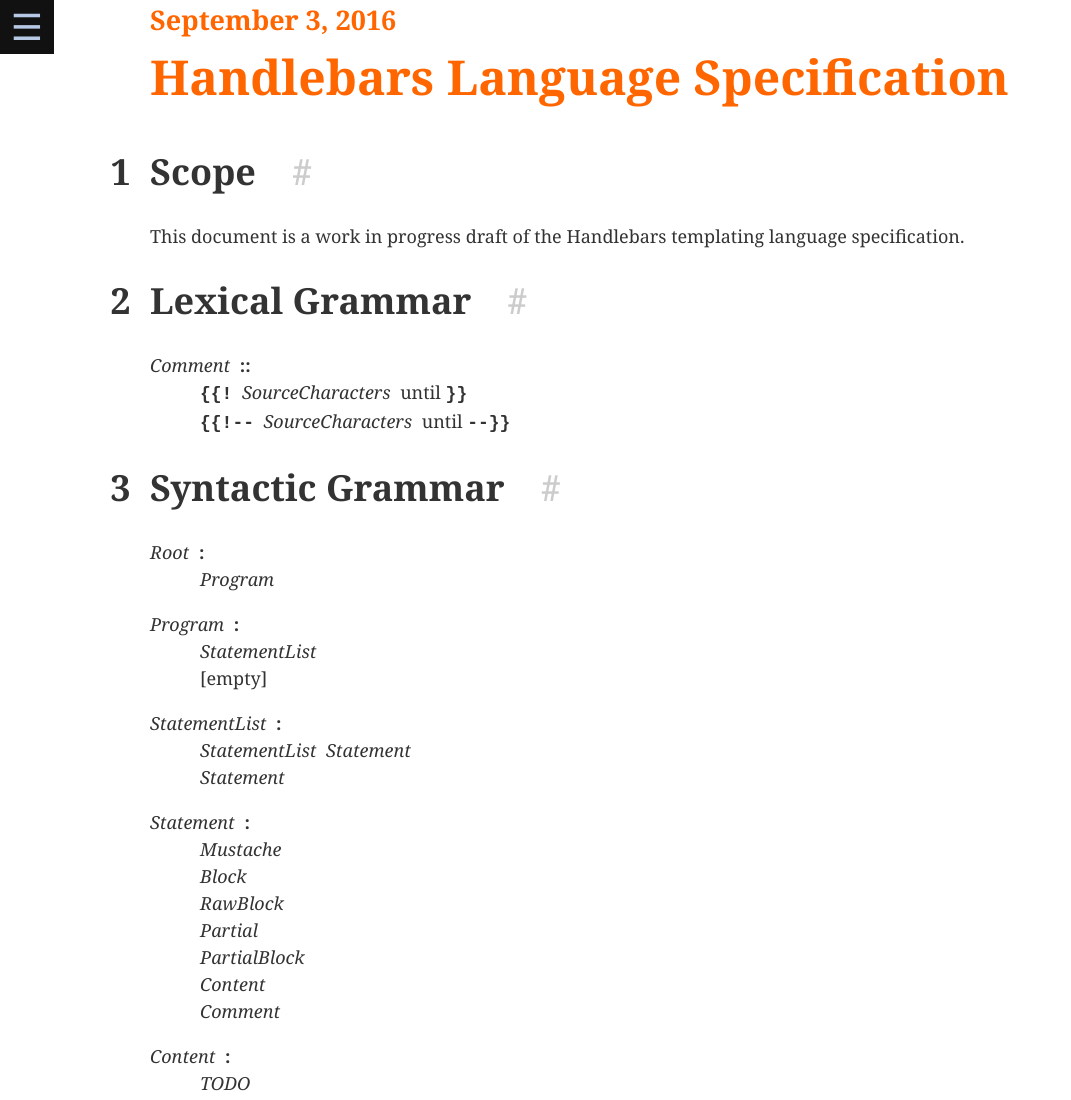
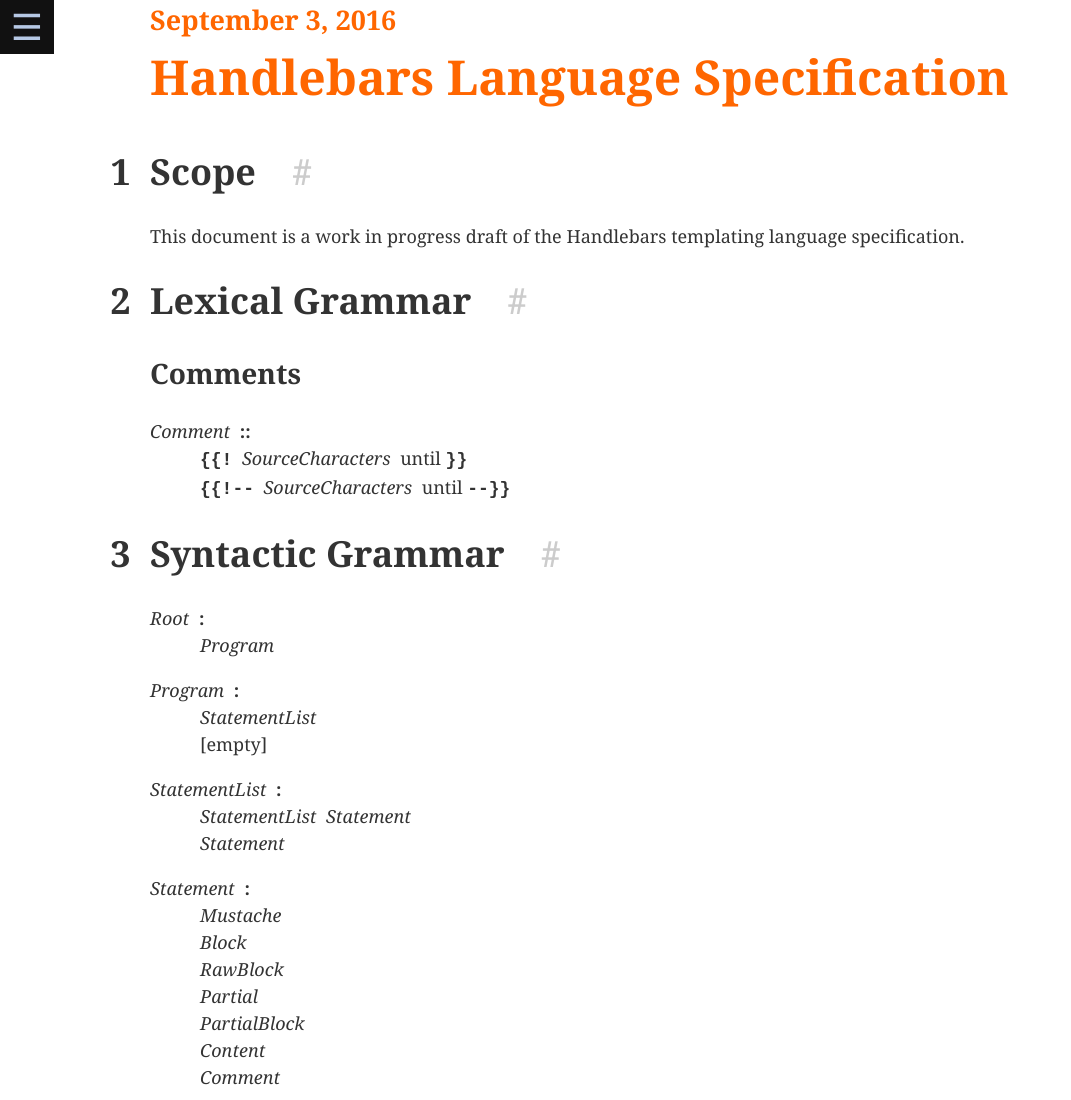
Before and after one commit to handlebars-lang/spec, a plain HTML site: page index.html in a window 1280 px wide. Shown: the top 1100 px of the page, without its empty margins (0-1071 px from the left). Drawn offline with Linux system fonts and the light colour scheme.

Commit message:
Deploy ea943eef3d60119f2637b1f4ee67dc75073ef333

```diff
--- a/index.html
+++ b/index.html
@@ -15,16 +15,19 @@
   <p>This document is a work in progress draft of the Handlebars templating language specification.</p>
 </emu-clause>
 </emu-import>
-<emu-import href="./grammar.html"><emu-clause id="sec-lexical-grammar">
+<emu-import href="./lexical-grammar.html"><emu-clause id="sec-lexical-grammar">
   <h1><span class="secnum">2</span>Lexical Grammar<span class="utils"><span class="anchor"><a href="#sec-lexical-grammar">#</a></span></span></h1>
+
+  <h2>Comments</h2>
+
 
   <emu-production name="Comment" type="lexical" id="prod-Comment">
     <emu-nt><a href="#prod-Comment">Comment</a></emu-nt><emu-geq>::</emu-geq><emu-rhs><emu-t>{{!</emu-t><emu-nt>SourceCharacters</emu-nt><emu-gmod>until <emu-t>}}</emu-t></emu-gmod></emu-rhs>
     <emu-rhs><emu-t>{{!--</emu-t><emu-nt>SourceCharacters</emu-nt><emu-gmod>until <emu-t>--}}</emu-t></emu-gmod></emu-rhs>
   </emu-production>
 </emu-clause>
-
-<emu-clause id="sec-syntactic-grammar">
+</emu-import>
+<emu-import href="./syntactic-grammar.html"><emu-clause id="sec-syntactic-grammar">
   <h1><span class="secnum">3</span>Syntactic Grammar<span class="utils"><span class="anchor"><a href="#sec-syntactic-grammar">#</a></span></span></h1>
 
   <emu-grammar><emu-production name="Root" id="prod-Root">
```
